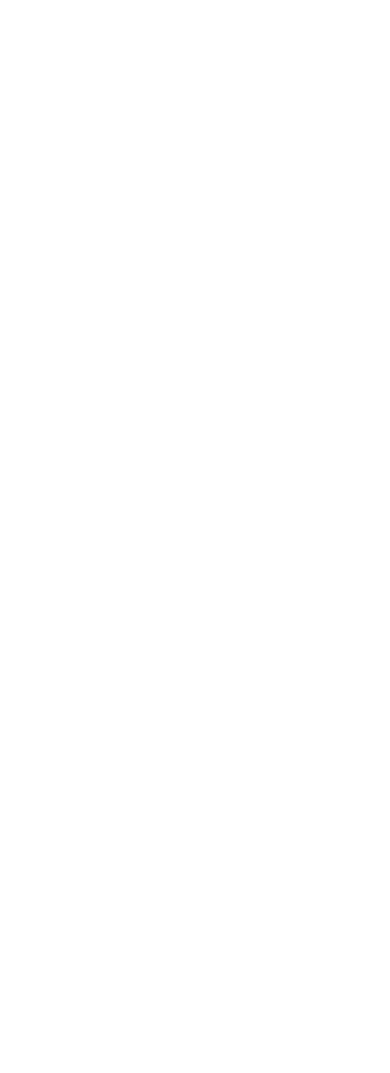
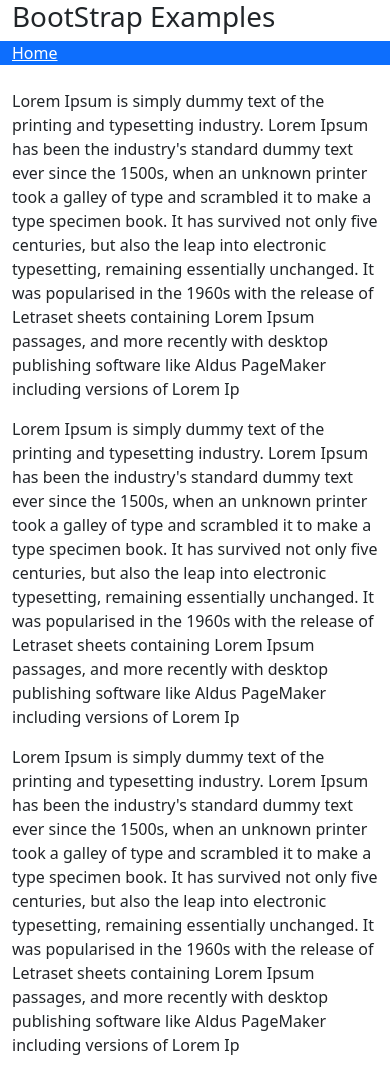
Before and after one commit to sreevidya95/bootstrap-experiments, a plain HTML site: page index.html in a window 390 px wide. Before the commit the page ends 844 px from the top, so only its background shows below. Drawn offline with nearby package versions, Linux system fonts and the light colour scheme.

Commit message:
responsive index

```diff
--- a/index.html
+++ b/index.html
@@ -3,7 +3,53 @@
 <head>
     <meta charset="utf-8">
     <meta name="viewport" content="width=device-width, initial-scale=1, shrink-to-fit=no">
-    <link href="https://cdn.jsdelivr.net/npm/bootstrap@5.3.3/dist/css/bootstrap.min.css" rel="stylesheet" integrity="sha384-QWTKZyjpPEjISv5WaRU9OFeRpok6YctnYmDr5pNlyT2bRjXh0JMhjY6hW+ALEwIH" crossorigin="anonymous">
+    <link href="https://cdn.jsdelivr.net/npm/bootstrap@5.3.3/dist/css/bootstrap.min.css"
+    rel="stylesheet" integrity="sha384-QWTKZyjpPEjISv5WaRU9OFeRpok6YctnYmDr5pNlyT2bRjXh0JMhjY6hW+ALEwIH" crossorigin="anonymous">
 </head>
-<body></body>
+<body>
+    <div class="container">
+        <header>
+            <div class="row mb-4">
+                <h1 class="display-1,text-capitalize">BootStrap Examples</h1>
+                <nav class="bg-primary">
+                    <div class="col-sm-3">
+                        <a href="index.html" class="text-white">Home</a>
+                    </div>
+                </nav>
+            </div>
+            <main>
+                <div class="row">
+                    <div class="col-sm-4 col-md-4">
+                        <p class="text-justify">
+                            Lorem Ipsum is simply dummy text of the printing and typesetting industry. Lorem Ipsum has been the industry's standard dummy
+                            <span class="text-break">text ever since the 1500s, when an unknown printer took a galley of type and scrambled it to make a type specimen book. </span>
+                            <span class="text-break">It has survived not only five centuries, but also the leap into electronic typesetting, remaining essentially unchanged. </span>
+                            <span class="text-break">It was popularised in the 1960s with the release of Letraset sheets containing Lorem Ipsum passages, and more recently with desktop</span>
+                             publishing software like Aldus PageMaker including versions of Lorem Ip
+                        </p>
+                    </div>
+                    <div class="col-sm-4 col-md-4">
+                        <p class="text-justify">
+                            Lorem Ipsum is simply dummy text of the printing and typesetting industry. Lorem Ipsum has been the industry's standard dummy
+                            <span class="text-break">text ever since the 1500s, when an unknown printer took a galley of type and scrambled it to make a type specimen book. </span>
+                            <span class="text-break">It has survived not only five centuries, but also the leap into electronic typesetting, remaining essentially unchanged. </span>
+                            <span class="text-break">It was popularised in the 1960s with the release of Letraset sheets containing Lorem Ipsum passages, and more recently with desktop</span>
+                             publishing software like Aldus PageMaker including versions of Lorem Ip
+                        </p>
+                    </div>
+                    <div class="col-sm-4 col-md-4">
+                        <p class="text-justify">
+                            Lorem Ipsum is simply dummy text of the printing and typesetting industry. Lorem Ipsum has been the industry's standard dummy
+                            <span class="text-break">text ever since the 1500s, when an unknown printer took a galley of type and scrambled it to make a type specimen book. </span>
+                            <span class="text-break">It has survived not only five centuries, but also the leap into electronic typesetting, remaining essentially unchanged. </span>
+                            <span class="text-break">It was popularised in the 1960s with the release of Letraset sheets containing Lorem Ipsum passages, and more recently with desktop</span>
+                             publishing software like Aldus PageMaker including versions of Lorem Ip
+                        </p>
+                    </div>
+
+                </div>
+            </main>
+        </header>
+    </div>
+</body>
 </html>
```
